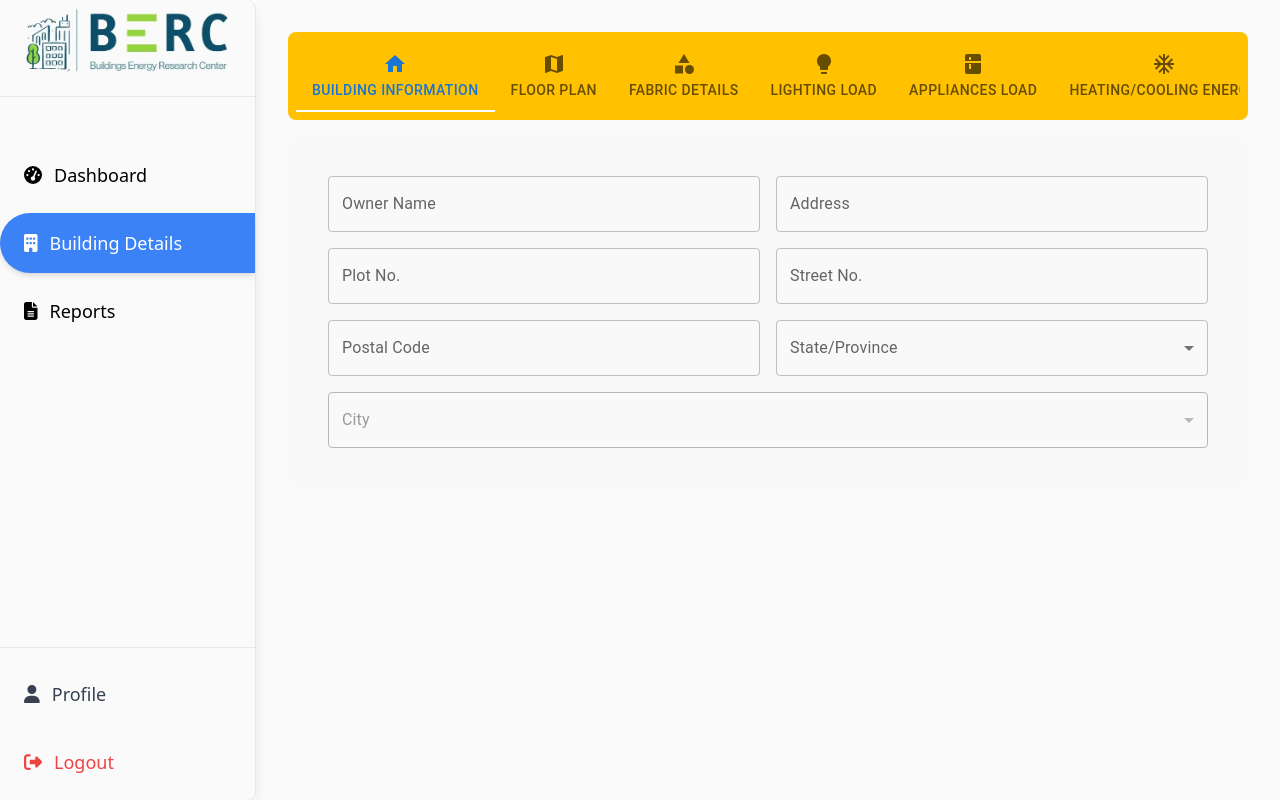
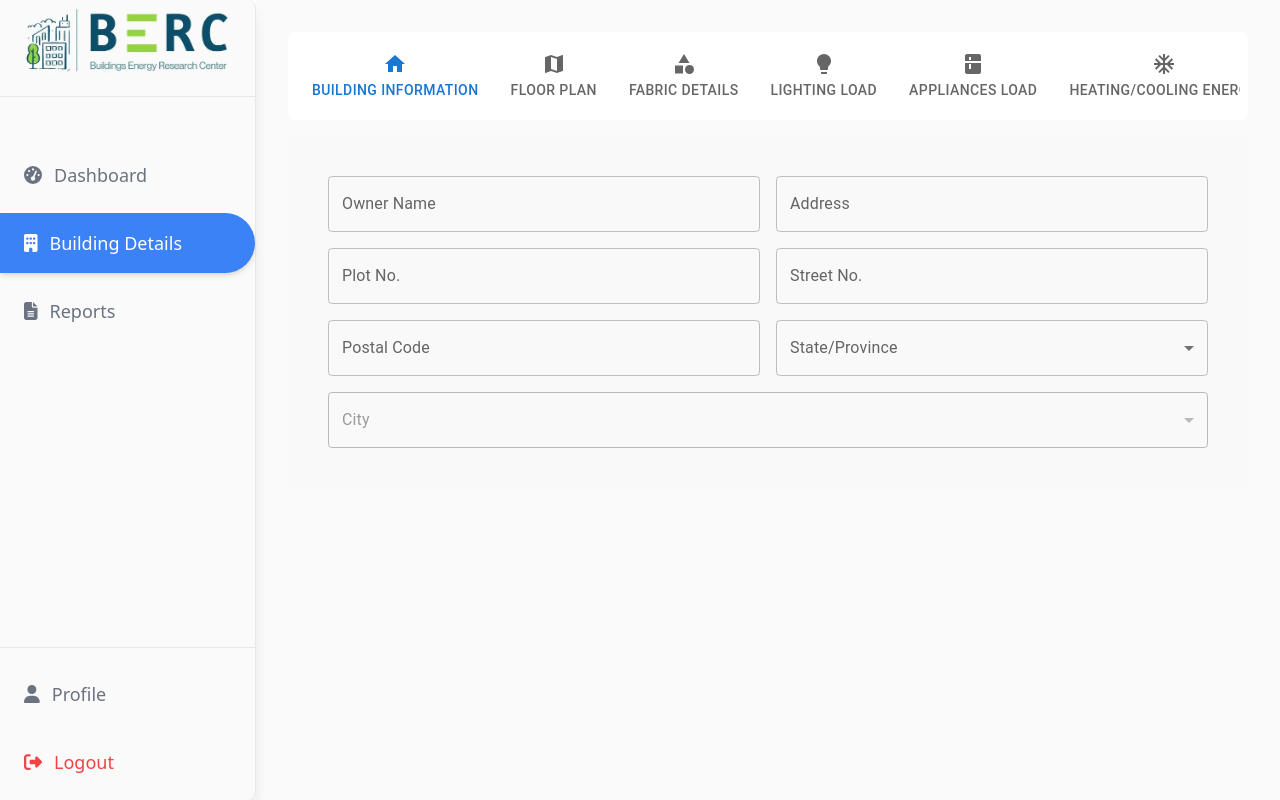
Before and after one commit to mianfarooqazam/building-performance-database, a React (Vite) app: page /building-details in a window 1280 px wide. Built offline with nearby package versions, Linux system fonts and the light colour scheme.

Commit message:
UI Updated

```diff
--- a/src/components/Sidebar.jsx
+++ b/src/components/Sidebar.jsx
@@ -1,19 +1,22 @@
-import { Link, useLocation } from 'react-router-dom';
-import { FontAwesomeIcon } from '@fortawesome/react-fontawesome';
+import { Link, useLocation } from "react-router-dom";
+import { FontAwesomeIcon } from "@fortawesome/react-fontawesome";
 import {
   faTachometerAlt,
   faBuilding,
   faFileAlt,
   faUser,
   faSignOutAlt,
-} from '@fortawesome/free-solid-svg-icons';
-import logo from '../assets/berc-logo.webp';
+} from "@fortawesome/free-solid-svg-icons";
+import logo from "../assets/berc-logo.webp";
 
 function Sidebar() {
   const location = useLocation();
 
   return (
-    <div className="w-64 h-screen fixed shadow-lg rounded-tr-lg rounded-br-lg border-r border-gray-200 flex flex-col" style={{backgroundColor:"#fafafa"}}>
+    <div
+      className="w-64 h-screen fixed shadow-lg rounded-tr-lg rounded-br-lg border-r border-gray-200 flex flex-col"
+      style={{ backgroundColor: "#fafafa" }}
+    >
       <div className="flex items-center justify-center h-20">
         <img src={logo} alt="Logo" className="h-20" /> {/* Larger logo */}
       </div>
@@ -22,7 +25,9 @@ function Sidebar() {
       <ul className="mt-8 flex-1">
         <li
           className={`mb-2 transition-all duration-300 ease-in-out ${
-            location.pathname === '/' ? 'bg-blue-500 text-white rounded-l-full shadow-md' : 'text-black hover:bg-white hover:shadow-inner'
+            location.pathname === "/"
+              ? "bg-blue-500 text-white rounded-r-full shadow-md"
+              : "text-gray-500 hover:bg-blue-200 hover:shadow-inner"
           }`}
         >
           <Link to="/" className="flex items-center px-6 py-4 w-full h-full">
@@ -32,20 +37,30 @@ function Sidebar() {
         </li>
         <li
           className={`mb-2 transition-all duration-300 ease-in-out ${
-            location.pathname === '/building-details' ? 'bg-blue-500 text-white rounded-l-full shadow-md' : 'text-black hover:bg-white hover:shadow-inner'
+            location.pathname === "/building-details"
+              ? "bg-blue-500 text-white rounded-r-full shadow-md"
+              : "text-gray-500 hover:bg-blue-200 hover:shadow-inner"
           }`}
         >
-          <Link to="/building-details" className="flex items-center px-6 py-4 w-full h-full">
+          <Link
+            to="/building-details"
+            className="flex items-center px-6 py-4 w-full h-full"
+          >
             <FontAwesomeIcon icon={faBuilding} className="mr-3 text-lg" />
             <span className="font-medium text-lg">Building Details</span>
           </Link>
         </li>
         <li
           className={`mb-2 transition-all duration-300 ease-in-out ${
-            location.pathname === '/report' ? 'bg-blue-500 text-white rounded-l-full shadow-md' : 'text-black hover:bg-white hover:shadow-inner'
+            location.pathname === "/report"
+              ? "bg-blue-500 text-white rounded-r-full shadow-md"
+              : "text-gray-500 hover:bg-blue-200 hover:shadow-inner"
           }`}
         >
-          <Link to="/report" className="flex items-center px-6 py-4 w-full h-full">
+          <Link
+            to="/report"
+            className="flex items-center px-6 py-4 w-full h-full"
+          >
             <FontAwesomeIcon icon={faFileAlt} className="mr-3 text-lg" />
             <span className="font-medium text-lg">Reports</span>
           </Link>
@@ -57,20 +72,30 @@ function Sidebar() {
       <ul>
         <li
           className={`mb-2 transition-all duration-300 ease-in-out ${
-            location.pathname === '/profile' ? 'bg-blue-500 text-white rounded-l-full shadow-md' : 'text-gray-700 hover:bg-gray-100 hover:shadow-inner'
+            location.pathname === "/profile"
+              ? "bg-blue-500 text-white rounded-l-full shadow-md"
+              : "text-gray-500 hover:bg-gray-100 hover:shadow-inner"
           }`}
         >
-          <Link to="/profile" className="flex items-center px-6 py-4 w-full h-full">
+          <Link
+            to="/profile"
+            className="flex items-center px-6 py-4 w-full h-full"
+          >
             <FontAwesomeIcon icon={faUser} className="mr-3 text-lg" />
             <span className="font-medium text-lg">Profile</span>
           </Link>
         </li>
         <li
           className={`mb-2 transition-all duration-300 ease-in-out ${
-            location.pathname === '/logout' ? 'bg-red-500 text-white rounded-l-full shadow-md' : 'text-red-500 hover:bg-gray-100 hover:shadow-inner'
+            location.pathname === "/logout"
+              ? "bg-red-500 text-white rounded-l-full shadow-md"
+              : "text-red-500 hover:bg-red-100 hover:shadow-inner"
           }`}
         >
-          <Link to="/logout" className="flex items-center px-6 py-4 w-full h-full">
+          <Link
+            to="/logout"
+            className="flex items-center px-6 py-4 w-full h-full"
+          >
             <FontAwesomeIcon icon={faSignOutAlt} className="mr-3 text-lg" />
             <span className="font-medium text-lg">Logout</span>
           </Link>
--- a/src/pages/BuildingDetails.jsx
+++ b/src/pages/BuildingDetails.jsx
@@ -27,7 +27,7 @@ function BuildingDetails() {
   return (
     <div className="p-4">
       {/* Red background wrapper for the entire tabs section */}
-      <div className=" p-2 rounded-lg" style={{backgroundColor:"#ffc100"}}>
+      <div className=" p-2 rounded-lg" style={{backgroundColor:"#fff"}}>
         <Tabs
           value={value}
           onChange={(event, newValue) => handleChange(newValue)}
--- a/src/utils/RoofLayerData.js
+++ b/src/utils/RoofLayerData.js
@@ -4,6 +4,7 @@ const Layer1 = ["None", "Concrete: Lightweight aggregates", "Cement plaster (san
 
 
 
+
 export {
   Layer1
 };
```
